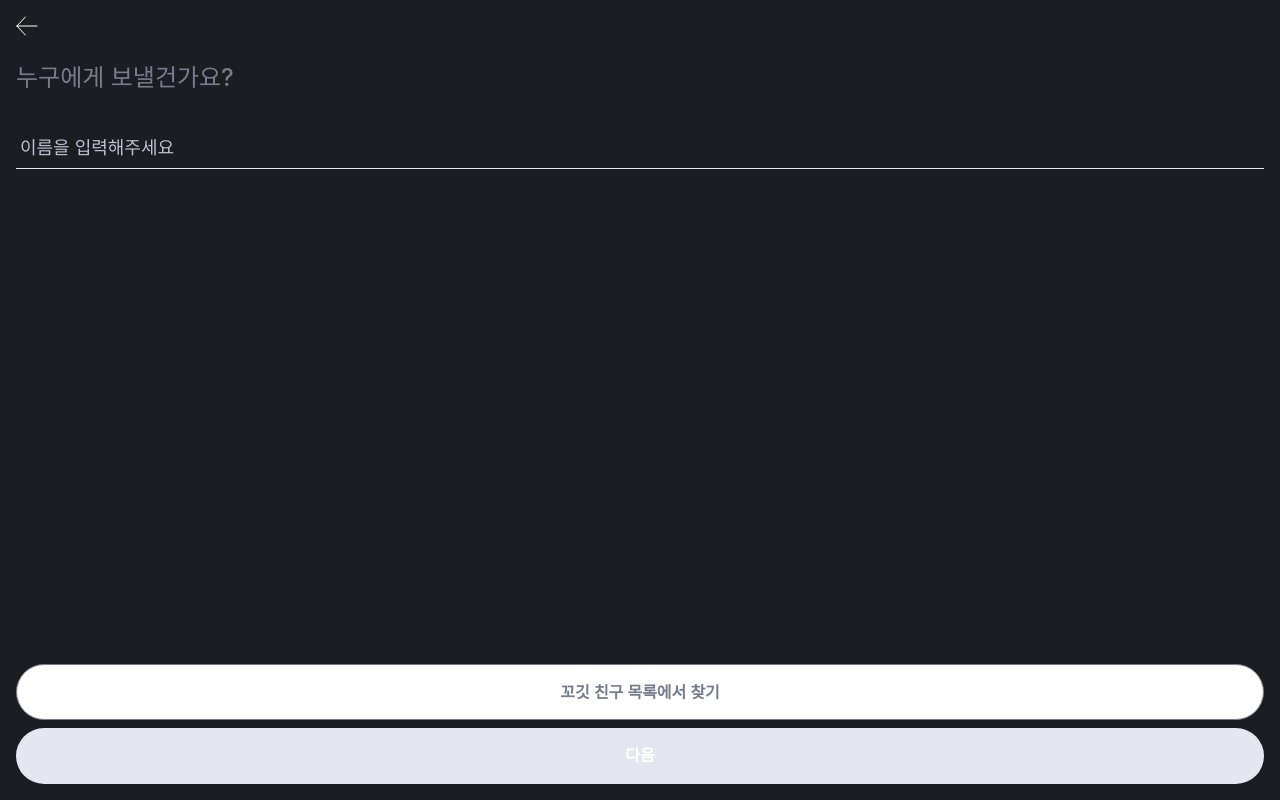
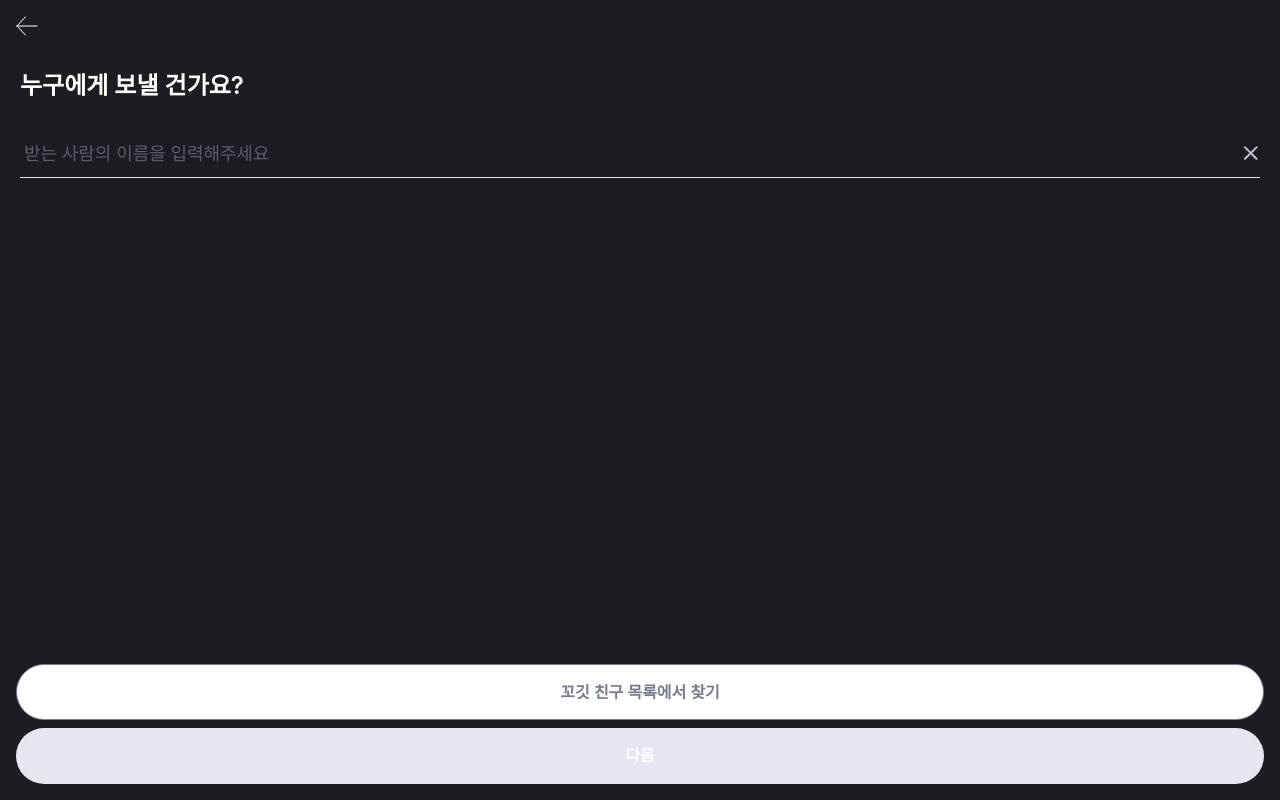
Before and after one commit to depromeet/ggogeet-client, a Next.js app: page /letter-write in a window 1280 px wide. Built offline with nearby package versions, Linux system fonts and the light colour scheme; a web font is replaced by a local one.

Commit message:
💄 편지 작성 - ReceiverNameForm 기본 스타일 수정

```diff
--- a/src/components/features/LetterWrite/InputRecipient/Forms/ReceiverNameForm.tsx
+++ b/src/components/features/LetterWrite/InputRecipient/Forms/ReceiverNameForm.tsx
@@ -1,5 +1,5 @@
 import Button from "@/src/components/common/Buttons/Button";
-import Input from "@/src/components/common/Input";
+import { InputClear } from "@/src/components/common/Input";
 import { letterWriteInputState } from "@/src/store/LetterWrite";
 import { getNavigateNextLink } from "@/src/utils/LetterWrite";
 import { useRouter } from "next/router";
@@ -51,17 +51,23 @@ const ReceiverNameForm = (): ReactElement => {
 
   return (
     <>
-      <S.LetterWriteH1>누구에게 보낼건가요?</S.LetterWriteH1>
+      <S.LetterWriteH1>누구에게 보낼 건가요?</S.LetterWriteH1>
       <S.LetterWriteInputContainer>
-        <Input
+        <InputClear
           name="receiverName"
-          placeholder="이름을 입력해주세요"
+          placeholder="받는 사람의 이름을 입력해주세요"
           defaultValue={letterWriteInputObjectState.receiverName}
           value={letterWriteInputObjectState.receiverName}
           onChange={onChangeInputObject}
           onKeyUp={onKeyUpReceiverName}
           minLength={1}
           maxLength={10}
+          onClear={() => {
+            setLetterWriteInputObjectState((prev) => ({
+              ...prev,
+              receiverName: "",
+            }));
+          }}
         />
       </S.LetterWriteInputContainer>
       <S.BottomButtonContainer type="Initial Page">
--- a/src/components/features/LetterWrite/InputRecipient/styled.ts
+++ b/src/components/features/LetterWrite/InputRecipient/styled.ts
@@ -40,21 +40,26 @@ const BottomButtonContainer = styled.div<{ type?: string }>`
 `;
 
 const LetterWriteInputRecipientMain = styled.main`
-  padding: 12px 16px;
-  height: calc(100vh - 44px);
+  padding: 20px;
 `;
 
 const LetterWriteInputContainer = styled.div`
-  margin-top: 32px;
-  height: 30px;
+  margin-top: 28px;
+  height: 33px;
   input {
+    /* FIXME: 공통 style 이용 */
     font-weight: 500;
     font-size: 18px;
-    line-height: 22px;
+    line-height: 150%;
+    letter-spacing: -0.005em;
+    color: #ffffff;
+
     &::placeholder {
       font-weight: 500;
       font-size: 18px;
       line-height: 22px;
+      letter-spacing: -0.005em;
+      color: #5b5d68;
     }
   }
 `;
@@ -67,9 +72,11 @@ const RelationShipReceiverContainer = styled.div`
 `;
 
 const LetterWriteH1 = styled.h1`
+  /* FIXME: 공통 style 이용 */
+  font-weight: 600;
+  font-size: 24px;
   line-height: 150%;
-  color: #767c8d;
-  ${Header1}
+  color: #ffffff;
 `;
 
 const LetterWriteCaption1 = styled.small`
```
